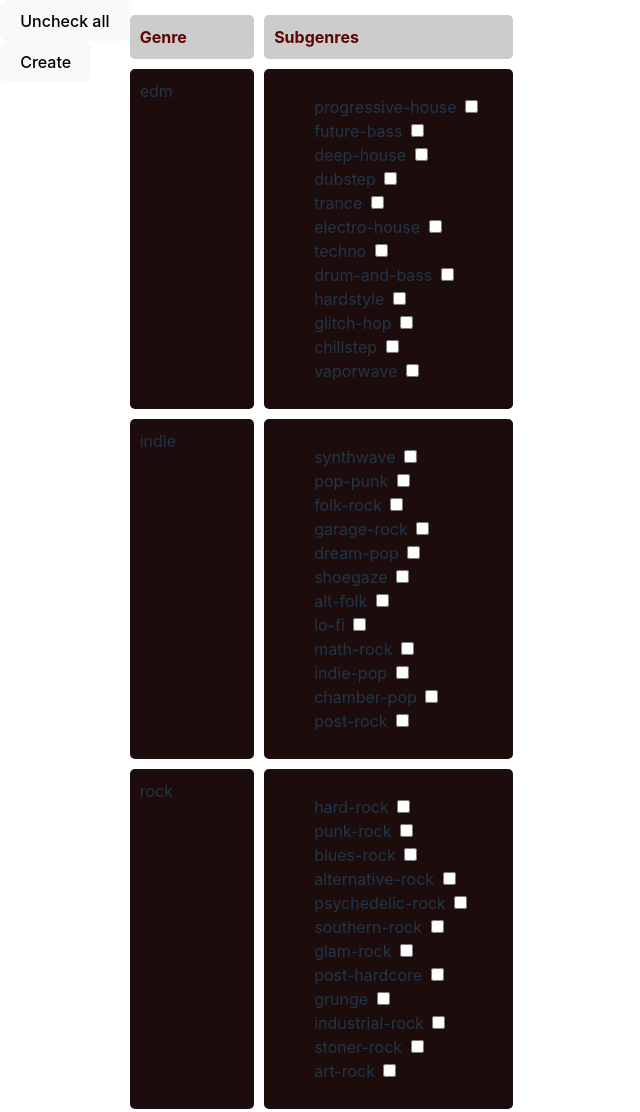
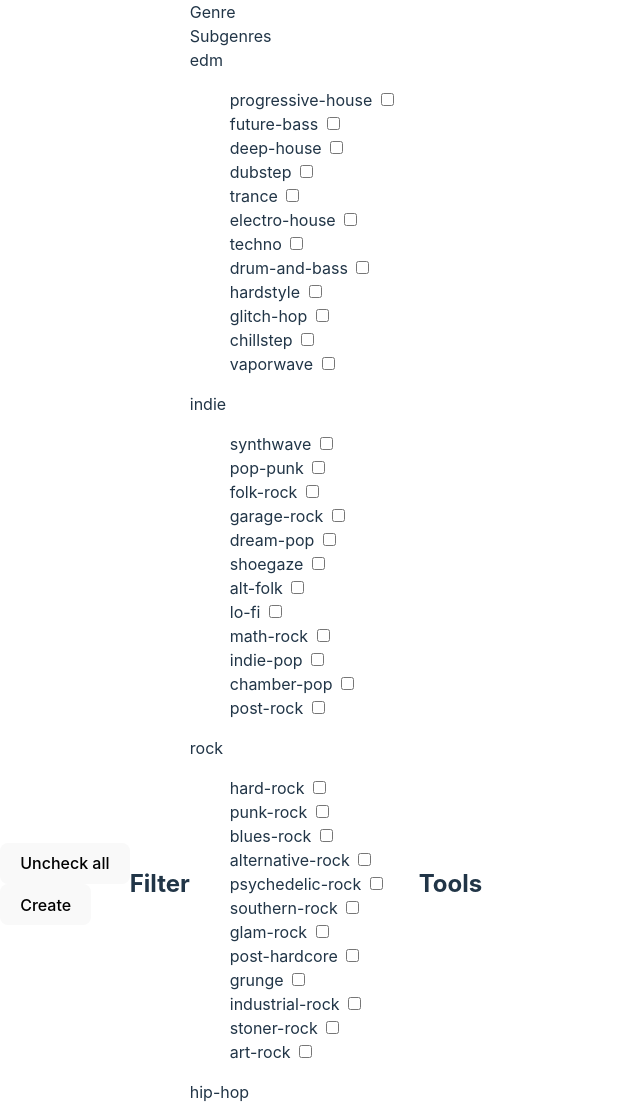
Before and after one commit to josdic1/js-manager, a website built with Vite: page index.html in a window 1280 px wide. Shown: the top 1112 px of the page, without its empty margins (0-640 px from the left). Built offline with nearby package versions, Linux system fonts and the light colour scheme; data requests are answered from the project's data file.

Commit message:
issue with stylesheet. form is not showing

```diff
--- a/index.html
+++ b/index.html
@@ -10,12 +10,17 @@
 </head>
 
 <body>
-  <section id="menu" class="container menu"></section>
-  <section id="form" class="container form"></section>
-  <section id="tools" class="container tools"></section>
-  <section id="filter" class="container filter"></section>
-  <section id="list" class="container list"></section>
-  <script type="module" src="/src/index.js"></script>
+  <section id="menu" class="container header"></section>
+
+  <section id="filter" class="container header header-small"></section>
+
+  <section id="list" class="container data-container"></section>
+
+  <section id="tools" class="container header header-small">
+
+    <section id="form" class="container data-container"></section>
+
+    <script type="module" src="/src/index.js"></script>
 </body>
 
 </html>
--- a/src/index.js
+++ b/src/index.js
@@ -3,6 +3,8 @@ const init = () => {
   // DOM elements
   const menu = document.getElementById('menu')
   const form = document.getElementById('form')
+  const tools = document.getElementById('tools')
+  const filter = document.getElementById('filter')
   const list = document.getElementById('list')
 
 
@@ -22,6 +24,18 @@ const init = () => {
 
   // init fetch
   fetchGenres()
+
+  // <---- MENU ------->
+  function renderMenu() {
+    const menuHtml =
+      `<button class='btn' name='uncheck-btn' id='uncheck'>Uncheck all</button ><br>
+         <button class='btn' name='create-btn' id='create'>Create</button >`
+
+    menu.innerHTML = menuHtml
+
+    document.getElementById('uncheck').addEventListener('click', handleUncheckClick)
+
+  }
 
   // <----- LIST -------->
   function renderList(listData) {
@@ -50,30 +64,38 @@ const init = () => {
 
   }
 
-  function renderMenu() {
-    const menuHtml =
-      `<div class='menu-container' name='menu-container'>
-        <button class='btn' name='uncheck-btn' id='uncheck'>Uncheck all</button ><br>
-         <button class='btn' name='create-btn' id='create'>Create</button >
-      </div >`
+  function renderFilter() {
+    const filterHtml =
+      `<h2>Filter</h2>`
 
-    menu.innerHTML = menuHtml
-
-    document.getElementById('uncheck').addEventListener('click', handleUncheckClick)
+    filter.innerHTML = filterHtml
 
   }
 
-  function handleUncheckClick(e) {
-    const { checked } = e.target
+
+  function renderForm() {
+    const formHtml =
+      `<h2>Form</h2><h1>FORM</h1>`
+    console.log('belfore')
+    form.innerHTML = formHtml
+    console.log('after')
+  }
+
+  function renderTools() {
+    const toolsHtml =
+      `<h2>Tools</h2>`
+
+    tools.innerHTML = toolsHtml
+
+  }
+
+
+  function handleUncheckClick() {
     list.querySelectorAll('.checkbox').forEach(cb => {
       cb.checked = false
     })
-
   }
 
-  function uncheckAll(e) {
-    console.log(e.target)
-  }
 
 
   // <----- CRUD functions -------->
@@ -87,6 +109,10 @@ const init = () => {
       genres = data
       renderList(data)
       renderMenu()
+      renderForm()
+      console.log('fetch')
+      renderFilter()
+      renderTools()
     } catch (error) { console.error(error) }
   }
 
--- a/src/style.css
+++ b/src/style.css
@@ -28,29 +28,6 @@ body {
   place-items: center;
   min-width: 320px;
   min-height: 100vh;
-}
-
-.menu-container {
-  height: 114em;
-}
-
-.grid-container {
-  display: grid;
-  grid-template-columns: 1fr 2fr;
-  gap: 10px;
-  width: 100%;
-  max-width: 500px;
-}
-.grid-item {
-  padding: 10px;
-  background: #1d0c0c;
-
-  border-radius: 5px;
-}
-.header {
-  font-weight: bold;
-  background: #ccc;
-  color: #5d0404;
 }
 
 h1 {
```
